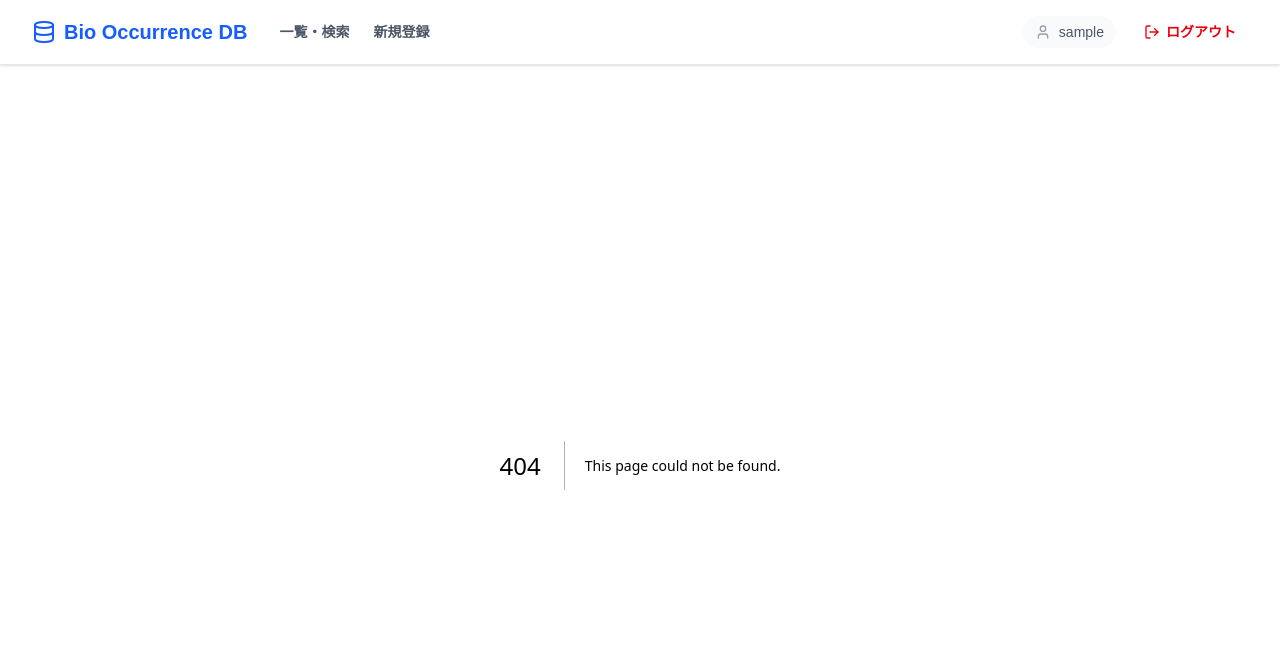
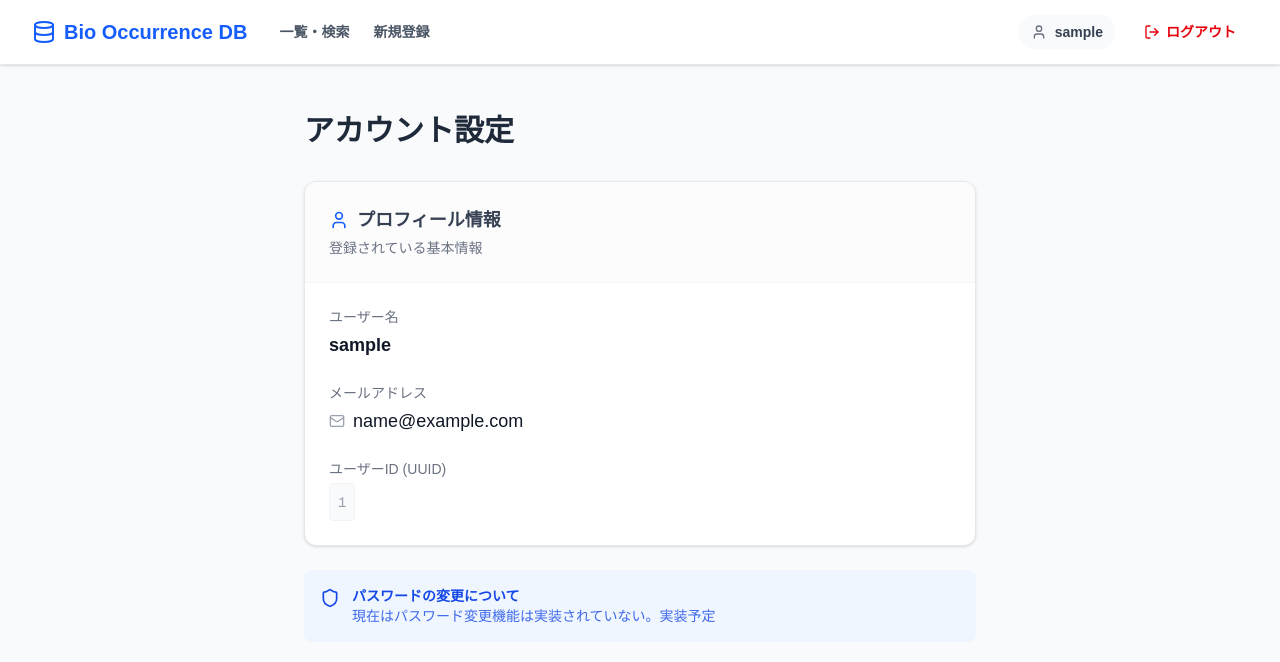
Before and after one commit to saku-730/bio-occurrence, a Next.js app in the folder frontend/: page /settings in a window 1280 px wide. Before the commit this address had no page. Shown: the top 662 px of the page. Built offline with nearby package versions, Linux system fonts and the light colour scheme; sample sign-in values are in the browser's storage.

Commit message:
user page

```diff
--- /dev/null
+++ b/frontend/src/app/settings/page.tsx
@@ -0,0 +1,75 @@
+"use client";
+
+import { useAuth } from "@/contexts/AuthContext";
+import { User, Mail, Shield } from "lucide-react";
+
+export default function SettingsPage() {
+  const { user } = useAuth();
+
+  if (!user) return null; // AuthGuardが守ってくれるので基本ここには来ない
+
+  return (
+    <main className="min-h-screen bg-gray-50 py-12 px-4">
+      <div className="max-w-2xl mx-auto">
+        <h1 className="text-3xl font-bold text-gray-800 mb-8">アカウント設定</h1>
+
+        <div className="bg-white rounded-xl shadow-sm border border-gray-200 overflow-hidden">
+          <div className="p-6 border-b border-gray-100 bg-gray-50/50">
+            <h2 className="text-lg font-bold text-gray-700 flex items-center gap-2">
+              <User className="h-5 w-5 text-blue-600" />
+              プロフィール情報
+            </h2>
+            <p className="text-sm text-gray-500 mt-1">
+              登録されている基本情報
+            </p>
+          </div>
+
+          <div className="p-6 space-y-6">
+            {/* ユーザー名 */}
+            <div>
+              <label className="block text-sm font-medium text-gray-500 mb-1">
+                ユーザー名
+              </label>
+              <div className="text-lg font-bold text-gray-900 flex items-center gap-2">
+                {user.username}
+              </div>
+            </div>
+
+            {/* メールアドレス */}
+            <div>
+              <label className="block text-sm font-medium text-gray-500 mb-1">
+                メールアドレス
+              </label>
+              <div className="text-lg text-gray-900 flex items-center gap-2">
+                <Mail className="h-4 w-4 text-gray-400" />
+                {user.email}
+              </div>
+            </div>
+
+            {/* ユーザーID (デバッグ用に見たいとき便利) */}
+            <div>
+              <label className="block text-sm font-medium text-gray-500 mb-1">
+                ユーザーID (UUID)
+              </label>
+              <div className="text-sm font-mono text-gray-400 bg-gray-50 p-2 rounded border border-gray-100 inline-block">
+                {user.id}
+              </div>
+            </div>
+          </div>
+        </div>
+
+        {/* 将来的な機能拡張エリア */}
+        <div className="mt-6 p-4 rounded-lg bg-blue-50 text-blue-700 text-sm flex items-start gap-3">
+          <Shield className="h-5 w-5 mt-0.5 flex-shrink-0" />
+          <div>
+            <p className="font-bold">パスワードの変更について</p>
+            <p className="opacity-80">
+              現在はパスワード変更機能は実装されていない。実装予定
+            </p>
+          </div>
+        </div>
+
+      </div>
+    </main>
+  );
+}
--- a/frontend/src/components/Header.tsx
+++ b/frontend/src/components/Header.tsx
@@ -2,7 +2,7 @@
 
 import Link from "next/link";
 import { useAuth } from "@/contexts/AuthContext";
-import { LogOut, User, Database } from "lucide-react";
+import { LogOut, User, Database, Settings } from "lucide-react"; // Settingsアイコン追加
 
 export default function Header() {
   const { user, logout } = useAuth();
@@ -12,9 +12,8 @@ export default function Header() {
       <div className="max-w-7xl mx-auto px-4 sm:px-6 lg:px-8">
         <div className="flex justify-between h-16 items-center">
 
-          {/* 左側エリア：ロゴとナビゲーション */}
+          {/* 左側: ロゴとナビゲーション */}
           <div className="flex items-center gap-8">
-            {/* ロゴ（トップページへのリンク） */}
             <Link
               href="/"
               className="text-xl font-black text-blue-600 flex items-center gap-2 hover:opacity-80 transition-opacity"
@@ -23,7 +22,6 @@ export default function Header() {
               <span>Bio Occurrence DB</span>
             </Link>
 
-            {/* ナビゲーションリンク (ログイン時のみ表示) */}
             {user && (
               <nav className="hidden md:flex gap-6">
                 <Link
@@ -46,18 +44,21 @@ export default function Header() {
           <div className="flex items-center gap-4">
             {user ? (
               <>
-                <div className="flex items-center gap-2 text-sm text-gray-600 bg-gray-50 px-3 py-1.5 rounded-full">
-                  <User className="h-4 w-4 text-gray-400" />
-                  <span className="font-medium">{user.username}</span>
-                </div>
+                {/* ★修正: ユーザー名をリンクに変更 */}
+                <Link
+                  href="/settings"
+                  className="flex items-center gap-2 text-sm text-gray-700 bg-gray-50 px-3 py-1.5 rounded-full hover:bg-gray-100 transition-colors border border-transparent hover:border-gray-200"
+                >
+                  <User className="h-4 w-4 text-gray-500" />
+                  <span className="font-bold">{user.username}</span>
+                </Link>
 
                 <button
                   onClick={logout}
                   className="flex items-center gap-1.5 px-3 py-2 text-sm font-bold text-red-600 hover:bg-red-50 rounded-md transition-colors"
                   title="ログアウト"
                 >
-                  <LogOut className="h-4 w-4" />
-                  <span className="hidden sm:inline">ログアウト</span>
+                  <LogOut className="h-4 w-4" />ログアウト
                 </button>
               </>
             ) : (
```
